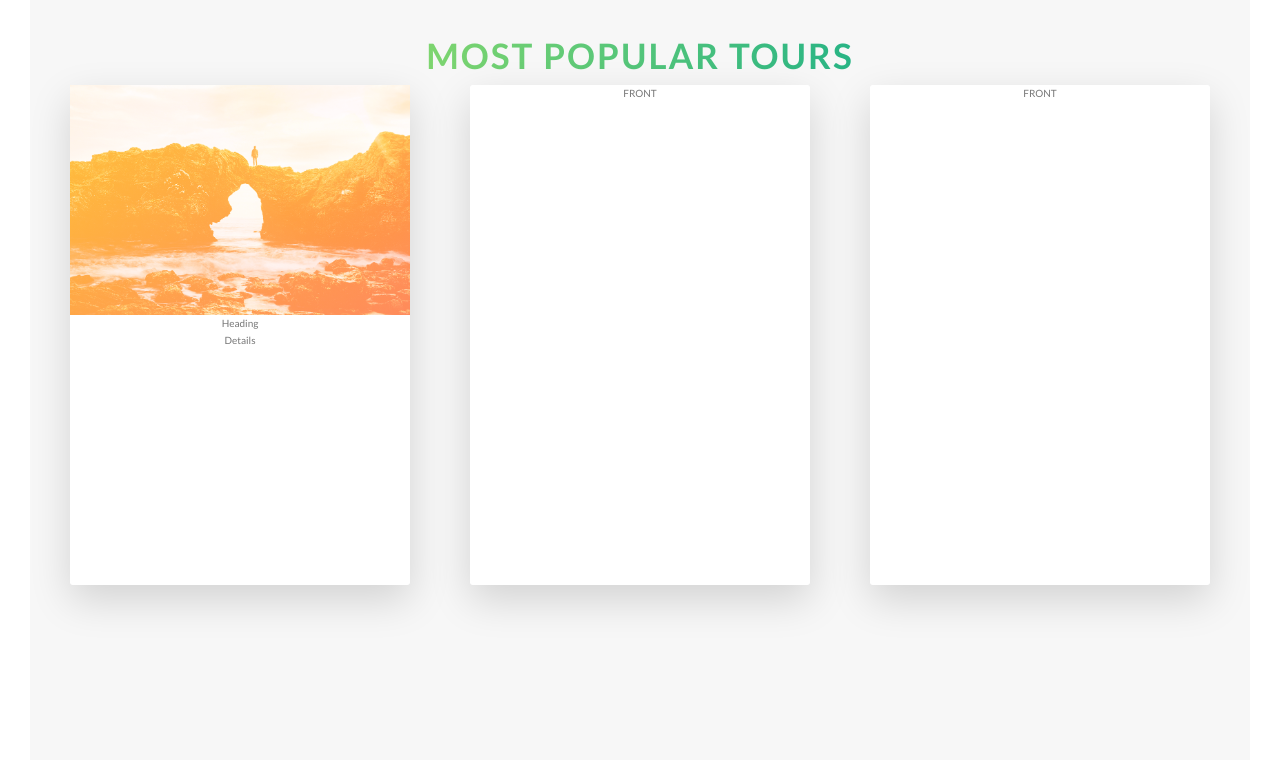
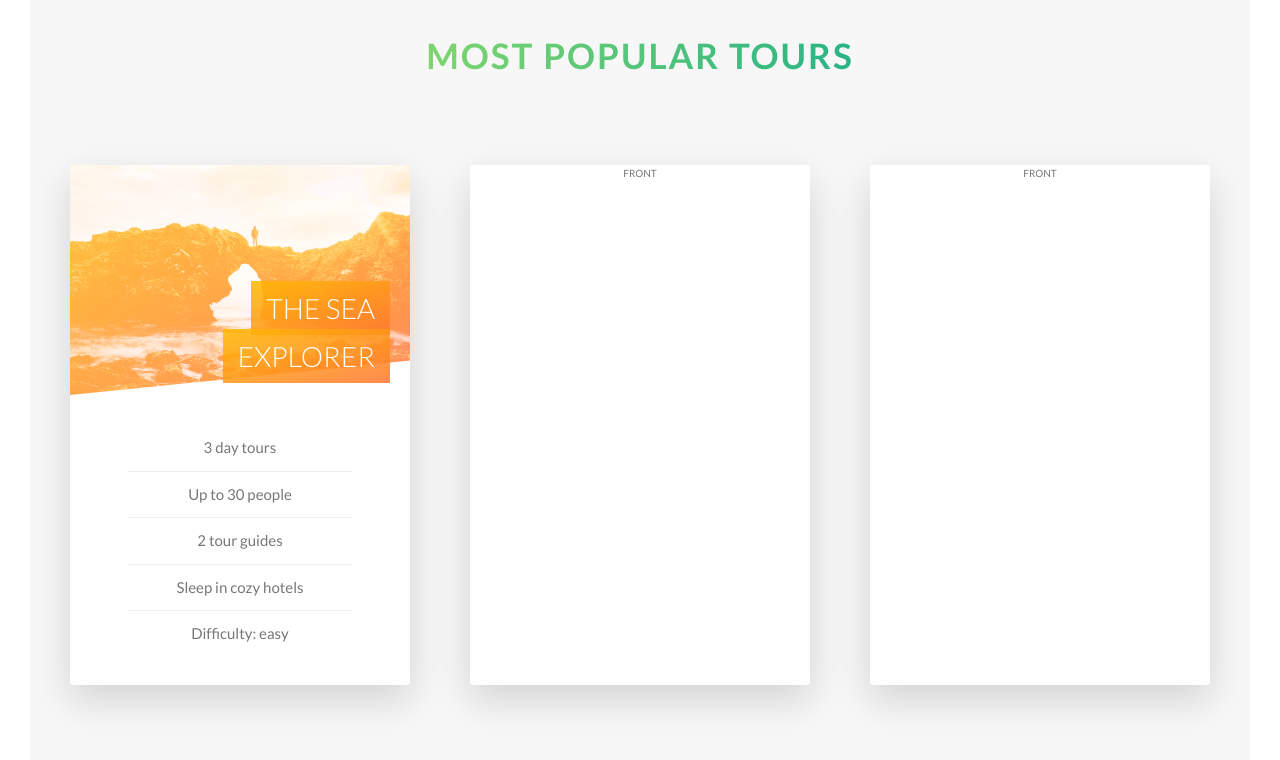
Before and after one commit to davidericjohn/advanced-css-sass-natours, a website: page index.html in a window 1280 px wide. Shown: the part 2416-3176 px from the top of the page. Drawn offline with Linux system fonts and the light colour scheme.

Commit message:
updating cards styling

```diff
--- a/index.html
+++ b/index.html
@@ -109,7 +109,7 @@
 
     <section class="section-tours">
       <div class="u-center-text u-margin-bottom-big">
-        <h2 class="heading-secondary">Most Popular Tours</h2>
+        <h2 class="heading-secondary u-margin-bottom-big">Most Popular Tours</h2>
 
         <div class="row">
           <div class="col-1-of-3">
@@ -118,11 +118,17 @@
                 <div class="card__picture card__picture--1">
                   &nbsp;
                 </div>
-                <div class="card__heading">
-                  Heading
-                </div>
+                <h4 class="card__heading">
+                  <span class="card__heading-span card__heading-span--1">The Sea Explorer</span>
+                </h4>
                 <div class="card__details">
-                  Details
+                  <ul>
+                    <li>3 day tours</li>
+                    <li>Up to 30 people</li>
+                    <li>2 tour guides</li>
+                    <li>Sleep in cozy hotels</li>
+                    <li>Difficulty: easy</li>
+                  </ul>
                 </div>
               </div>
               <div class="card__side card__side--back card__side--back--1">
--- a/sass/abstracts/_variable.scss
+++ b/sass/abstracts/_variable.scss
@@ -10,6 +10,8 @@ $color-tertiary-light: #2998ff;
 $color-tertiary-dark: #5643fa;
 
 $color-grey-light-1: #f7f7f7;
+$color-grey-light-2: #eee;
+
 $color-grey-dark: #777;
 $color-white: #fff;
 $color-black: #000;
--- a/sass/components/_card.scss
+++ b/sass/components/_card.scss
@@ -2,10 +2,10 @@
   perspective: 150rem;
   -moz-perspective: 150rem;
   position: relative;
-  height: 50rem;
+  height: 52rem;
 
   &__side {
-    height: 50rem;
+    height: 52rem;
     transition: all .8s ease;
     position: absolute;
     top: 0;
@@ -45,6 +45,8 @@
     background-size: cover;
     height: 23rem;
     background-blend-mode: screen;
+    -webkit-clip-path: polygon(0 0, 100% 0, 100% 85%, 0 100%);
+    clip-path: polygon(0 0, 100% 0, 100% 85%, 0 100%);
 
     &--1 {
       background-image: linear-gradient(
@@ -62,4 +64,49 @@
       background-image: url(../img/nat-5.jpg);
     }
   }
+
+  &__heading {
+    font-size: 2.8rem;
+    font-weight: 300;
+    text-transform: uppercase;
+    text-align: right;
+    color: $color-white;
+    position: absolute;
+    top: 12rem;
+    right: 2rem;
+    width: 75%;
+  }
+
+  &__heading-span {
+    padding: 1rem 1.5rem;
+    -webkit-box-decoration-break: clone;
+    box-decoration-break: clone;
+
+    &--1 {
+      background-image: linear-gradient(
+        to right bottom,
+        rgba($color-secondary-light, .85),
+        rgba($color-secondary-dark, .85));
+    }
+  }
+
+  &__details {
+    padding: 3rem;
+
+    ul {
+      list-style: none;
+      width: 80%;
+      margin: 0 auto;
+
+      li {
+        text-align: center;
+        font-size: 1.5rem;
+        padding: 1rem;
+
+        &:not(:last-child) {
+          border-bottom: 1px solid $color-grey-light-2;
+        }
+      }
+    }
+  }
 }
--- a/sass/layout/_header.scss
+++ b/sass/layout/_header.scss
@@ -8,6 +8,7 @@
   background-size: cover;
   background-position: top;
   position: relative;
+  -webkit-clip-path: polygon(0 0, 100% 0, 100% 75vh, 0 100%);
   clip-path: polygon(0 0, 100% 0, 100% 75vh, 0 100%);
 
   &__logo-box {
```
Also changed, not shown: css/style.css.
